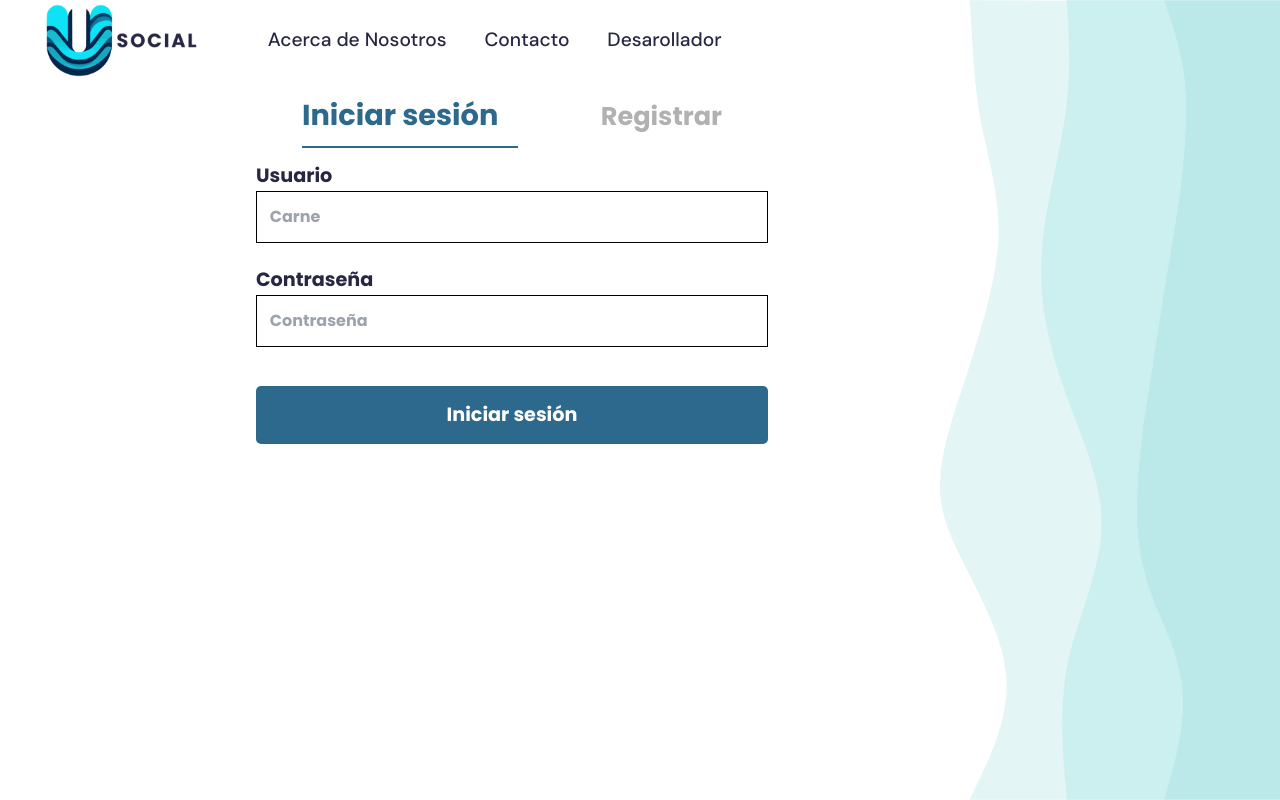
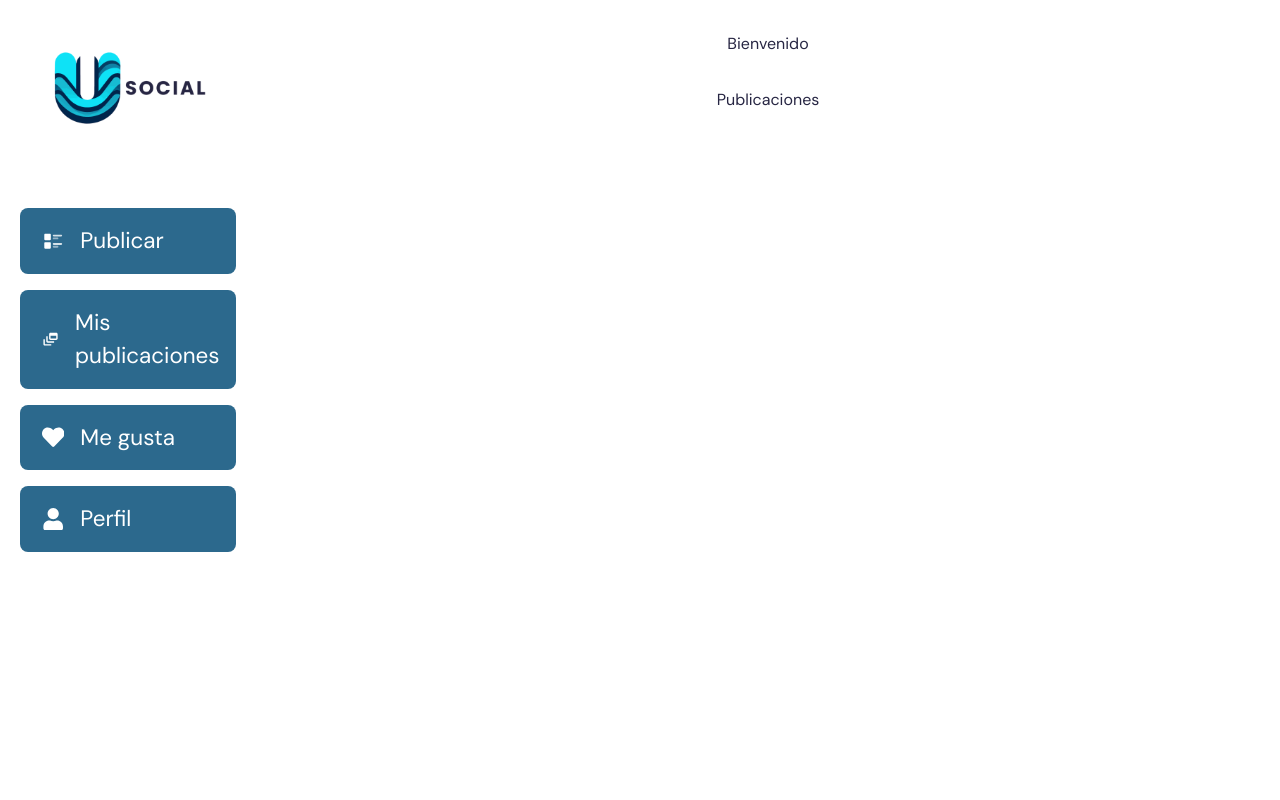
Before and after one commit to DiegVas/ipc1_proyecto2_202300638, a React (Vite) app: page / in a window 1280 px wide. Before the commit this address led to /auth. Built offline with nearby package versions, Linux system fonts and the light colour scheme.

Commit message:
Agrega la dependencia de react-icons y actualiza los estilos del encabezado en HeaderPage.css

```diff
--- a/package.json
+++ b/package.json
@@ -16,6 +16,7 @@
     "nodemon": "^3.1.0",
     "react": "^18.2.0",
     "react-dom": "^18.2.0",
+    "react-icons": "^5.0.1",
     "react-router-dom": "6.22.3",
     "uuid": "^9.0.1"
   },
--- a/src/Routes/Routes.jsx
+++ b/src/Routes/Routes.jsx
@@ -38,9 +38,9 @@ export default function RoutesNavigator() {
           <Route
             path="/"
             element={
-              <ProtectedRoute>
-                <HomePage />
-              </ProtectedRoute>
+              //    <ProtectedRoute>
+              <HomePage />
+              //  </ProtectedRoute>
             }
           />
           ;
--- a/src/pages/AuthPage/styles/HeaderPage.css
+++ b/src/pages/AuthPage/styles/HeaderPage.css
@@ -7,7 +7,7 @@
   padding: 1rem 2rem;
 }
 .Auth-Header img {
-  width: 175px;
+  width: 11rem;
   height: auto;
 }
 
--- a/src/pages/HomePage/Homepage.jsx
+++ b/src/pages/HomePage/Homepage.jsx
@@ -1,6 +1,9 @@
 import { useAuth } from "../../Routes/Routes";
 import logo from "../../assets/logo.png";
 import "./styles/HomePage.css";
+import { CgFeed } from "react-icons/cg";
+import { MdDynamicFeed } from "react-icons/md";
+import { FaHeart, FaUser } from "react-icons/fa";
 
 export default function HomePage() {
   //  const { SessionState } = useAuth();
@@ -9,6 +12,24 @@ export default function HomePage() {
     <div className="Container">
       <div className="SideBar">
         <img src={logo} alt="Logo" />
+        <nav>
+          <li>
+            <CgFeed />
+            <a href="">Publicar</a>
+          </li>
+          <li>
+            <MdDynamicFeed />
+            <a href="">Mis publicaciones</a>
+          </li>
+          <li>
+            <FaHeart />
+            <a href="">Me gusta</a>
+          </li>
+          <li>
+            <FaUser />
+            <a href="">Perfil</a>
+          </li>
+        </nav>
       </div>
       <div className="Main">
         <nav className="UserMenu"></nav>
--- a/src/pages/HomePage/styles/HomePage.css
+++ b/src/pages/HomePage/styles/HomePage.css
@@ -0,0 +1,58 @@
+.Container {
+  display: flex;
+  height: 100vh;
+  width: 100vw;
+}
+
+.Container div {
+  display: flex;
+  flex-direction: column;
+}
+
+.SideBar {
+  width: 20%;
+  height: 100%;
+  display: flex;
+  flex-direction: column;
+  align-items: center;
+  gap: 2rem;
+}
+
+.SideBar img {
+  width: 11rem;
+  height: auto;
+}
+
+.SideBar nav {
+  display: flex;
+  flex-direction: column;
+  flex: 1;
+  width: 100%;
+  gap: 1rem;
+  padding: 0 8%;
+}
+
+.SideBar nav li {
+  display: flex;
+  align-items: center;
+  gap: 1rem;
+  padding: 1rem;
+  border-radius: 0.5rem;
+  transition: background-color 0.3s;
+  font-size: 1.4rem;
+  padding-left: 10%;
+  background-color: #2c698d;
+}
+
+.SideBar nav li * {
+  color: white;
+}
+
+.Main {
+  flex: 1;
+  height: 100%;
+  display: flex;
+  flex-direction: column;
+  align-items: center;
+  gap: 2rem;
+}
```
Also changed, not shown: 1 other file (tests, documents, lock files or other folders).
